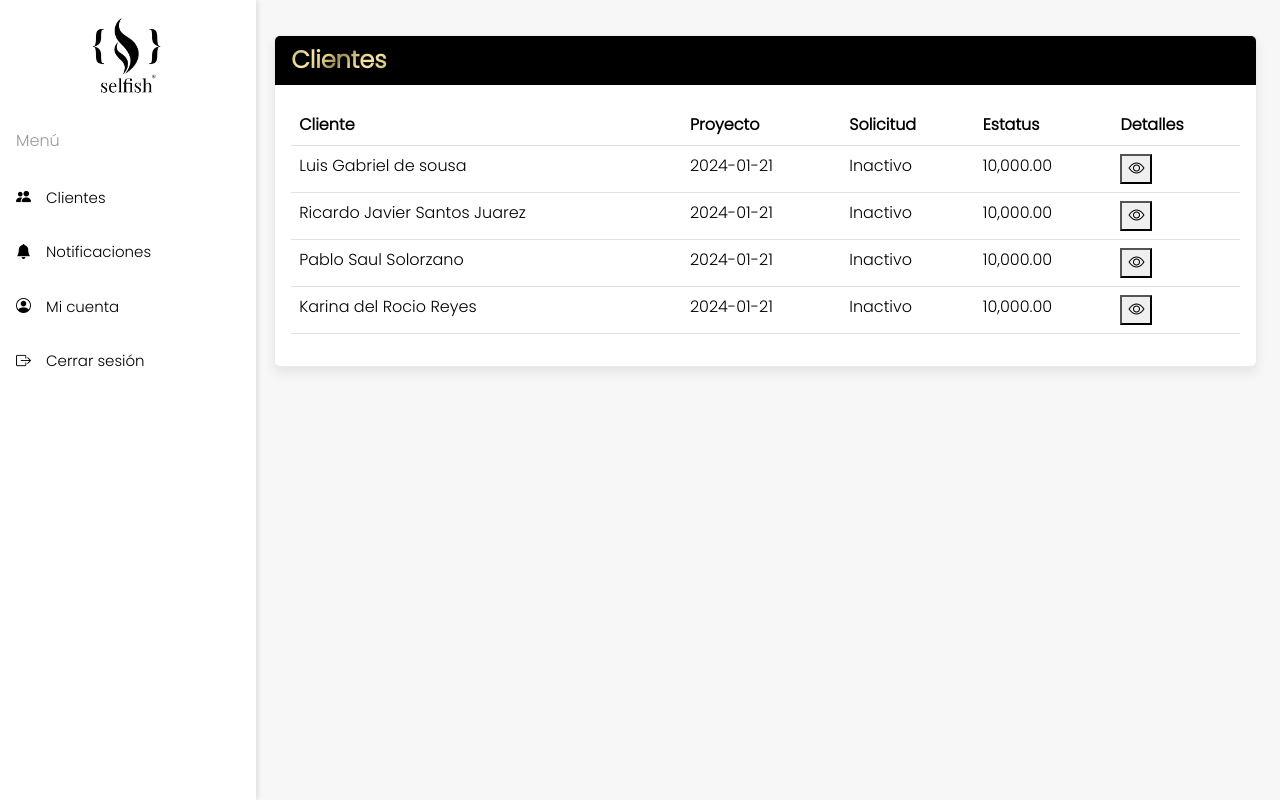
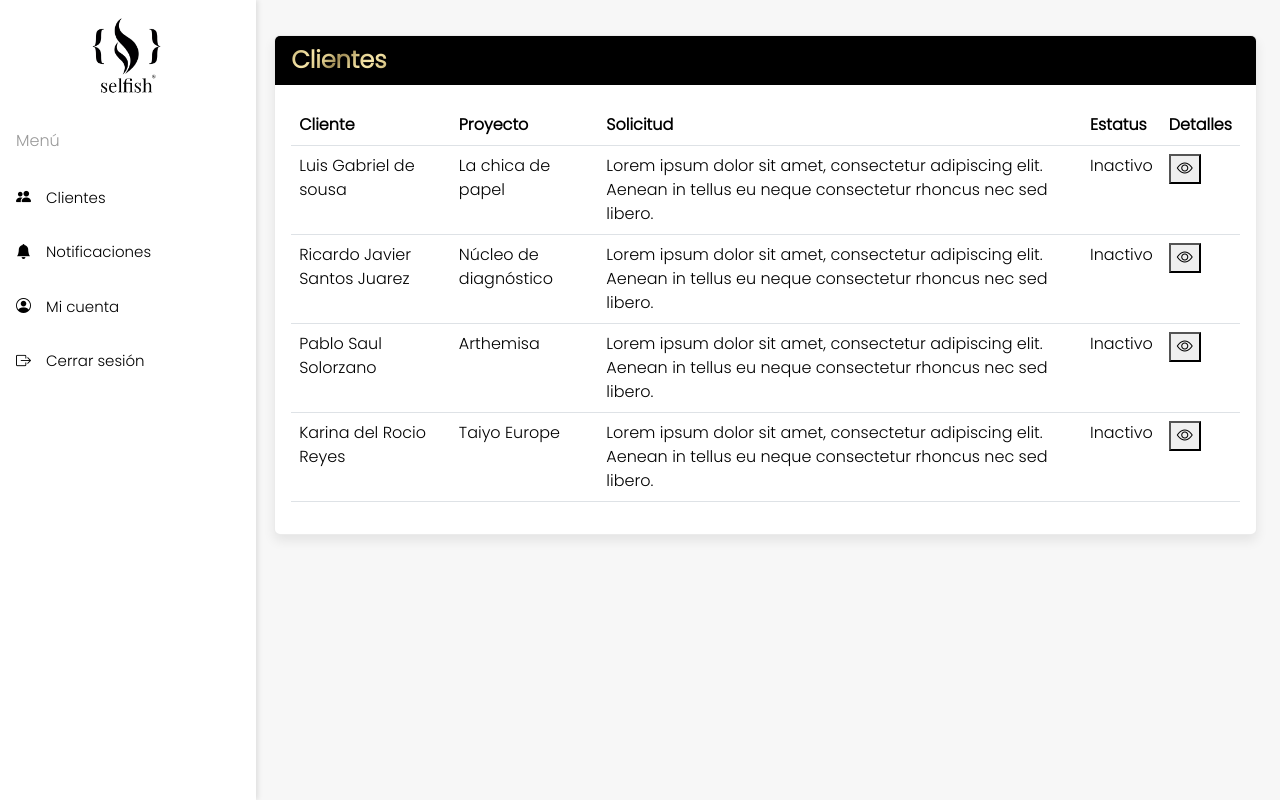
Before and after one commit to selfishweb/admin-clientes, a PHP site: page /dashboard.php in a window 1280 px wide. Run offline with PHP 8.4, Linux system fonts and the light colour scheme.

Commit message:
Update dashboard.php

```diff
--- a/dashboard.php
+++ b/dashboard.php
@@ -32,31 +32,31 @@
             <tbody>
                 <tr>
                     <td>Luis Gabriel de sousa</td>
-                    <td>2024-01-21</td>
+                    <td>La chica de papel</td>
+                    <td>Lorem ipsum dolor sit amet, consectetur adipiscing elit. Aenean in tellus eu neque consectetur rhoncus nec sed libero.</td>
                     <td>Inactivo</td>
-                    <td>10,000.00</td>
                     <td><button class="showPopupBtn" data-bs-target="#popup" data-toggle="modal"><i class="bi bi-eye"></i></button></td>
                 </tr>
 
                 <tr>
                     <td>Ricardo Javier Santos Juarez</td>
-                    <td>2024-01-21</td>
+                    <td>Núcleo de diagnóstico</td>
+                    <td>Lorem ipsum dolor sit amet, consectetur adipiscing elit. Aenean in tellus eu neque consectetur rhoncus nec sed libero.</td>
                     <td>Inactivo</td>
-                    <td>10,000.00</td>
                     <td><button class="showPopupBtn" data-bs-target="#popup" data-toggle="modal"><i class="bi bi-eye"></i></button></td>
                 </tr>
                 <tr>
                     <td>Pablo Saul Solorzano</td>
-                    <td>2024-01-21</td>
+                    <td>Arthemisa</td>
+                    <td>Lorem ipsum dolor sit amet, consectetur adipiscing elit. Aenean in tellus eu neque consectetur rhoncus nec sed libero.</td>
                     <td>Inactivo</td>
-                    <td>10,000.00</td>
                     <td><button class="showPopupBtn" data-bs-target="#popup" data-toggle="modal"><i class="bi bi-eye"></i></button></td>
                 </tr>
                 <tr>
                     <td>Karina del Rocio Reyes</td>
-                    <td>2024-01-21</td>
+                    <td>Taiyo Europe</td>
+                    <td>Lorem ipsum dolor sit amet, consectetur adipiscing elit. Aenean in tellus eu neque consectetur rhoncus nec sed libero.</td>
                     <td>Inactivo</td>
-                    <td>10,000.00</td>
                     <td><button class="showPopupBtn" data-bs-target="#popup" data-toggle="modal"><i class="bi bi-eye"></i></button></td>
                 </tr>
 
```
